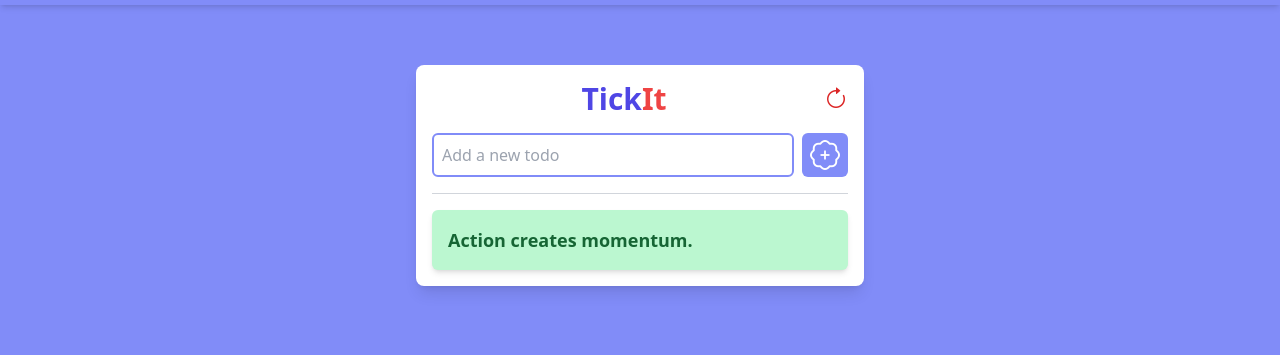
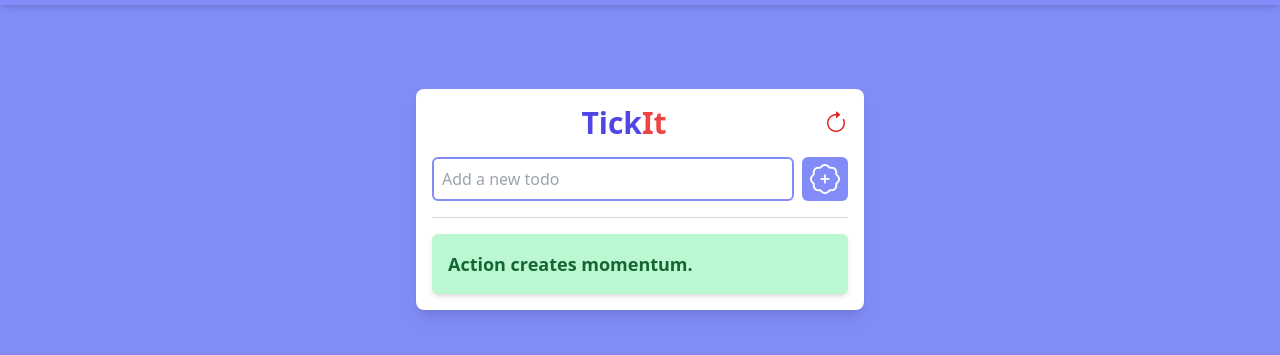
Before and after one commit to GVenkatesh-12/tickit, a plain HTML site: page index.html in a window 1280 px wide. Shown: the part 39-394 px from the top of the page. Drawn offline with nearby package versions, Linux system fonts and the light colour scheme.

Commit message:
minor ui fix

```diff
--- a/index.html
+++ b/index.html
@@ -16,7 +16,7 @@
         </ul>
     </nav>
 
-    <div class=" flex justify-center items-start pt-10 mt-16">
+    <div class=" flex justify-center items-start pt-16 mt-16">
    <div class="bg-white p-4 rounded-lg shadow-lg max-w-md w-full mx-4 sm:mx-0">
     <div class="flex justify-between items-center mb-4 gap-2">
         <h1 class="text-3xl font-bold text-center text-indigo-600 flex-1">Tick<span class="text-red-500">It</span></h1>
```
